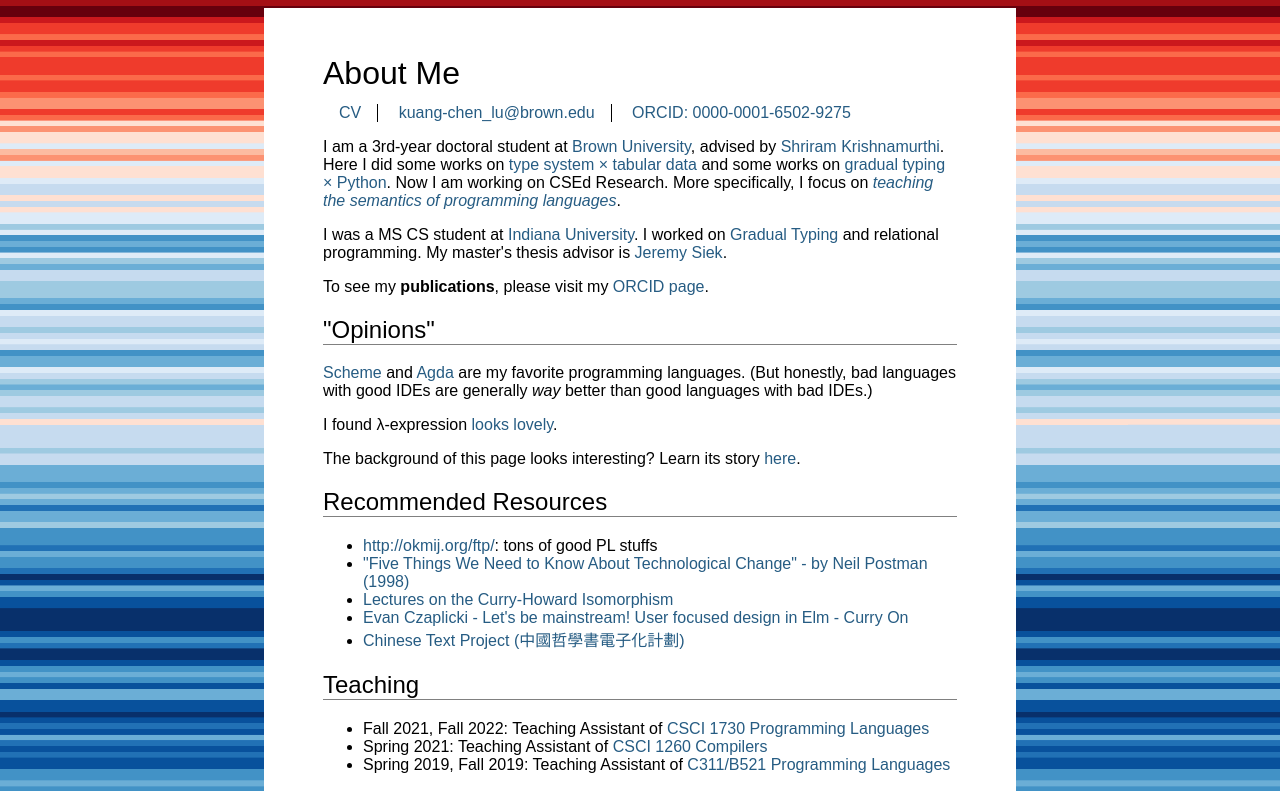
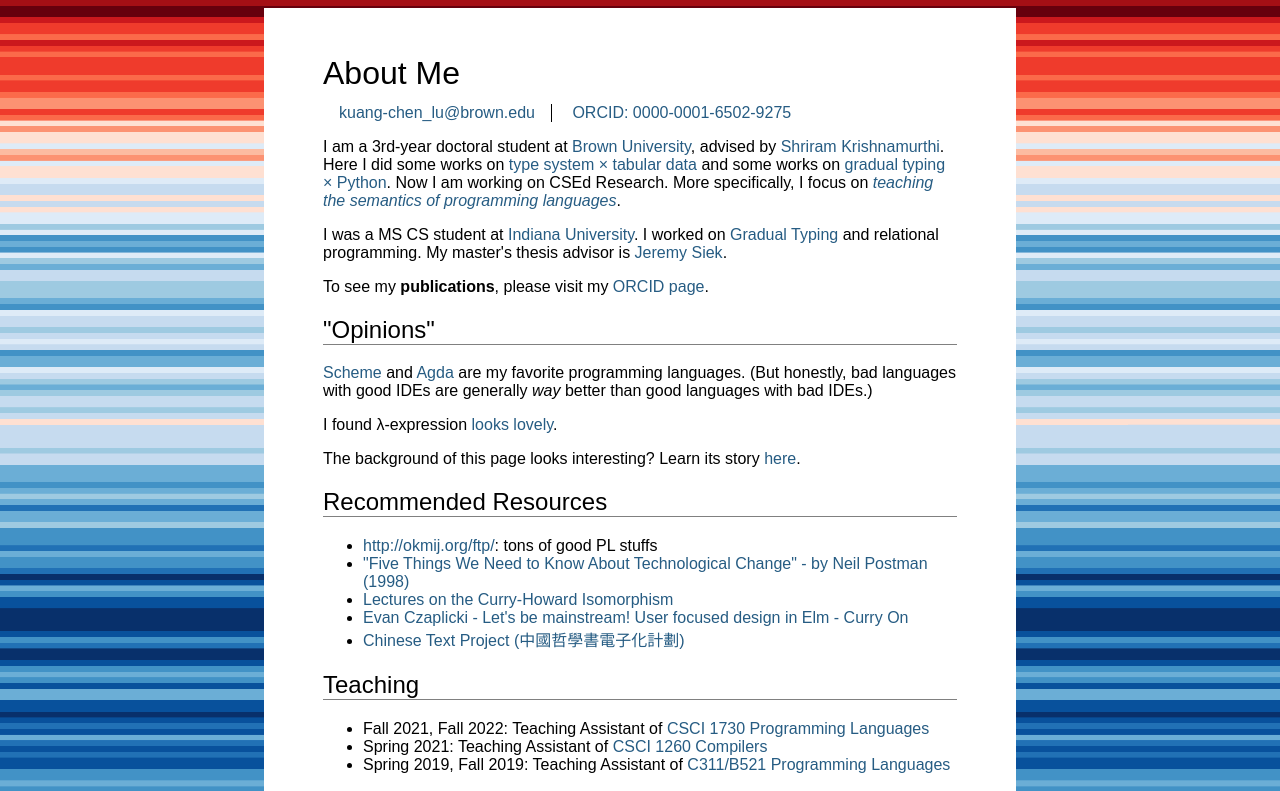
Before and after one commit to LuKuangChen/lukuangchen.github.io, a plain HTML site: page index.html in a window 1280 px wide. Shown: the top 791 px of the page. Drawn offline with Linux system fonts and the light colour scheme.

Commit message:
remove cv

```diff
--- a/index.html
+++ b/index.html
@@ -3,14 +3,13 @@
 
 <head>
   <meta http-equiv="content-type" content="text/html; charset=UTF-8">
-  <title>Lu, Kuang-Chen's Homepage</title>
+  <title>KC's Homepage</title>
   <link rel="stylesheet" href="index.css" />
 </head>
 
 <body>
   <h1>About Me</h1>
   <ul>
-    <li><a href="https://lukc1024.github.io/Downloads/CV.pdf">CV</a></li>
     <li><a href="mailto:kuang-chen_lu@brown.edu">kuang-chen_lu@brown.edu</a></li>
     <li><a href="https://orcid.org/0000-0001-6502-9275">ORCID: 0000-0001-6502-9275</a></li>
   </ul>
```
